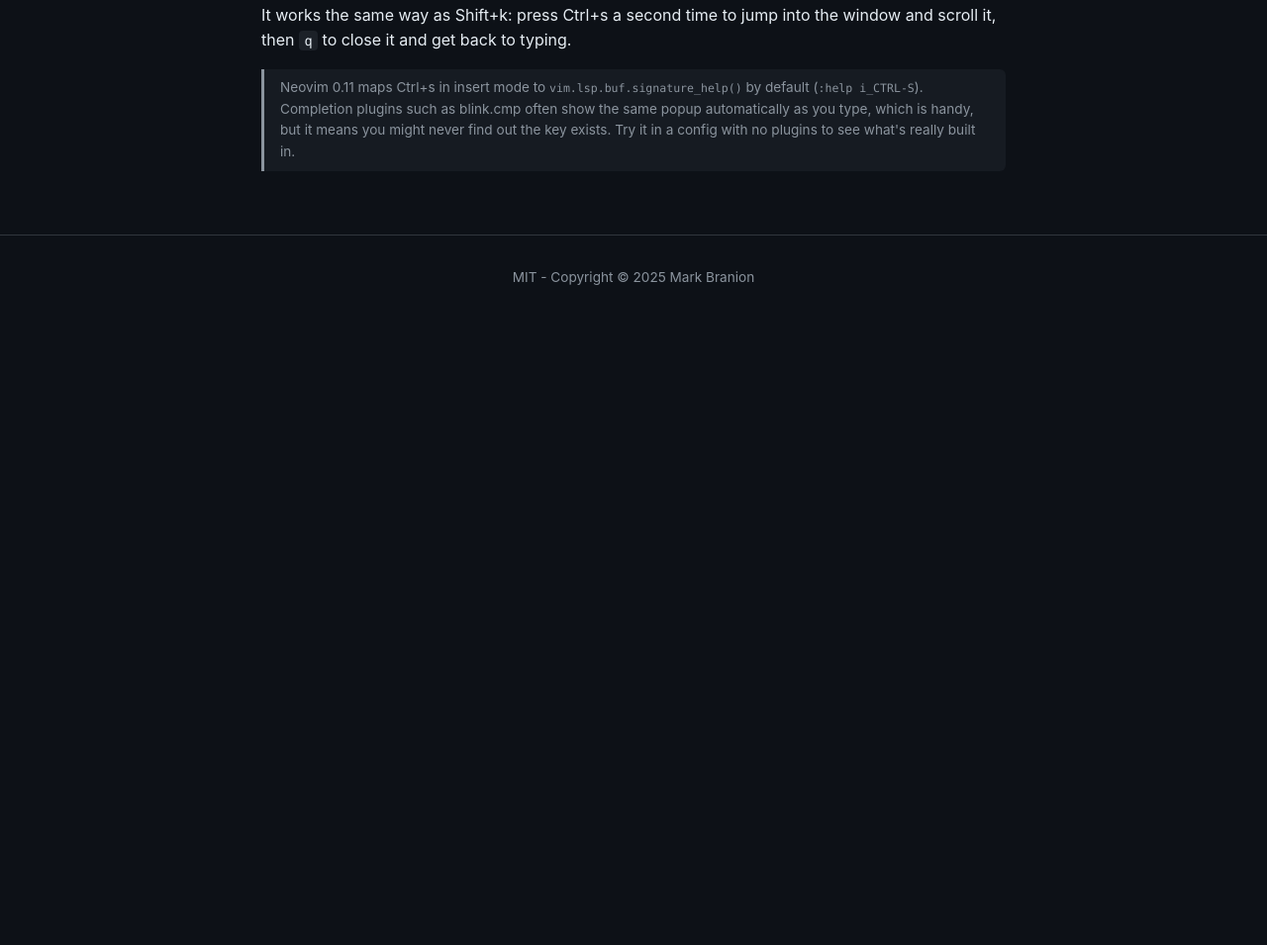
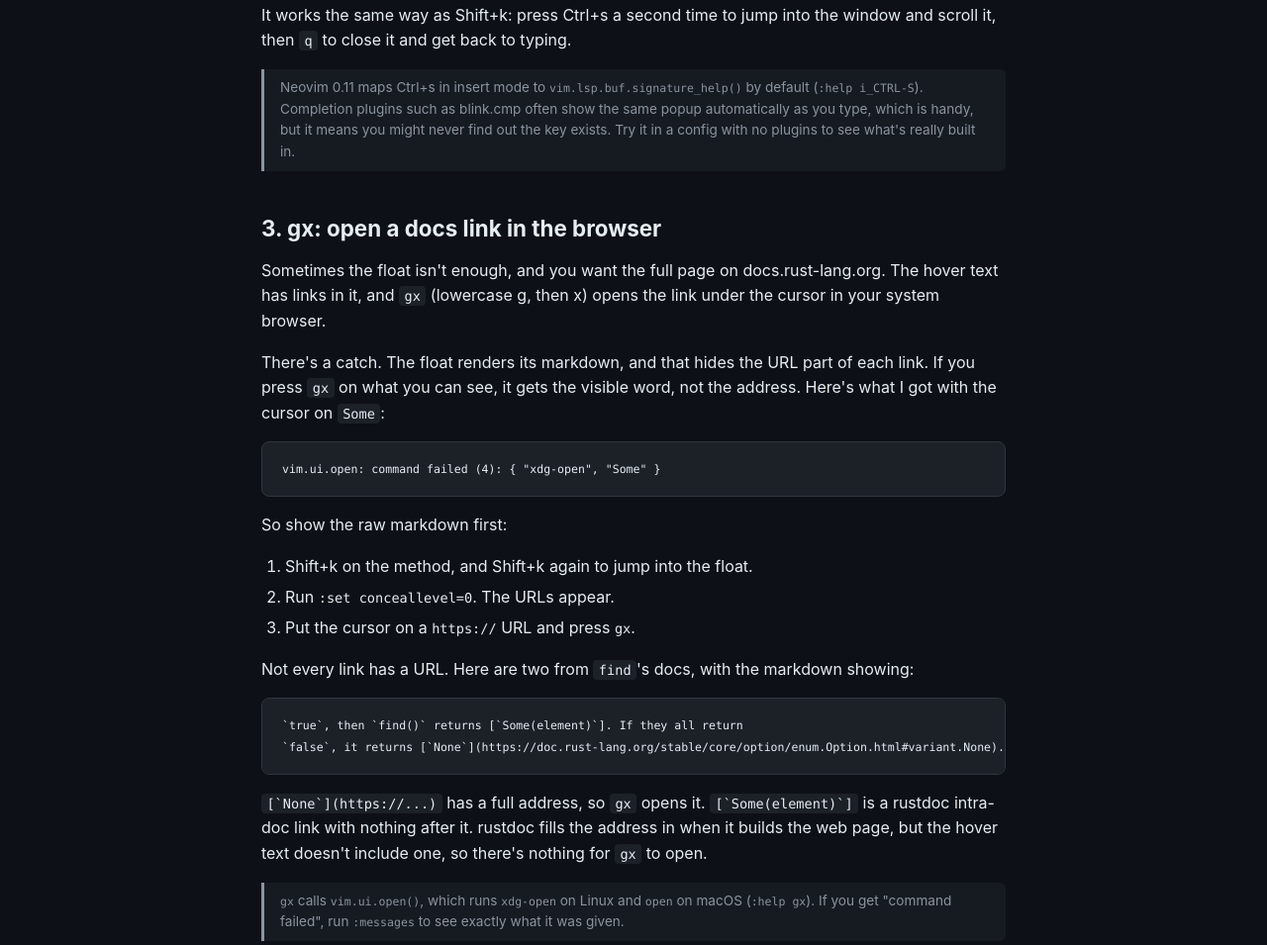
Before and after one commit to telex-tui/telex-tui.github.io, a plain HTML site: page blog/draft60.html in a window 1280 px wide. Shown: the part 1680-2635 px from the top of the page at 99% size. Before the commit the page ends 2004 px from the top, so only its background shows below. Drawn offline with Linux system fonts and the light colour scheme.

Commit message:
Draft 60: gx to open docs links, conceallevel catch
Co-Authored-By: Claude Opus 5.5 <noreply@anthropic.com>
Claude-Session: https://claude.ai/code/session_016hMHyJ8Msq9DjiuTC7QsKa

```diff
--- a/blog/draft60.html
+++ b/blog/draft60.html
@@ -59,6 +59,21 @@
 <p>You get the signature with the argument you're on highlighted, followed by the method's docs. For <code>find</code> that's a good half page.</p>
 <p>It works the same way as Shift+k: press Ctrl+s a second time to jump into the window and scroll it, then <code>q</code> to close it and get back to typing.</p>
 <div class="note">Neovim 0.11 maps Ctrl+s in insert mode to <code>vim.lsp.buf.signature_help()</code> by default (<code>:help i_CTRL-S</code>). Completion plugins such as blink.cmp often show the same popup automatically as you type, which is handy, but it means you might never find out the key exists. Try it in a config with no plugins to see what's really built in.</div>
+<h2>3. gx: open a docs link in the browser</h2>
+<p>Sometimes the float isn't enough, and you want the full page on docs.rust-lang.org. The hover text has links in it, and <code>gx</code> (lowercase g, then x) opens the link under the cursor in your system browser.</p>
+<p>There's a catch. The float renders its markdown, and that hides the URL part of each link. If you press <code>gx</code> on what you can see, it gets the visible word, not the address. Here's what I got with the cursor on <code>Some</code>:</p>
+<pre><code>vim.ui.open: command failed (4): { "xdg-open", "Some" }</code></pre>
+<p>So show the raw markdown first:</p>
+<ol>
+<li>Shift+k on the method, and Shift+k again to jump into the float.</li>
+<li>Run <code>:set conceallevel=0</code>. The URLs appear.</li>
+<li>Put the cursor on a <code>https://</code> URL and press <code>gx</code>.</li>
+</ol>
+<p>Not every link has a URL. Here are two from <code>find</code>'s docs, with the markdown showing:</p>
+<pre><code>`true`, then `find()` returns [`Some(element)`]. If they all return
+`false`, it returns [`None`](https://doc.rust-lang.org/stable/core/option/enum.Option.html#variant.None).</code></pre>
+<p><code>[`None`](https://...)</code> has a full address, so <code>gx</code> opens it. <code>[`Some(element)`]</code> is a rustdoc intra-doc link with nothing after it. rustdoc fills the address in when it builds the web page, but the hover text doesn't include one, so there's nothing for <code>gx</code> to open.</p>
+<div class="note"><code>gx</code> calls <code>vim.ui.open()</code>, which runs <code>xdg-open</code> on Linux and <code>open</code> on macOS (<code>:help gx</code>). If you get "command failed", run <code>:messages</code> to see exactly what it was given.</div>
     </article>
   </main>
 
```
Also changed, not shown: blog/drafted-ai-crazies.html (+1 -1 lines).
